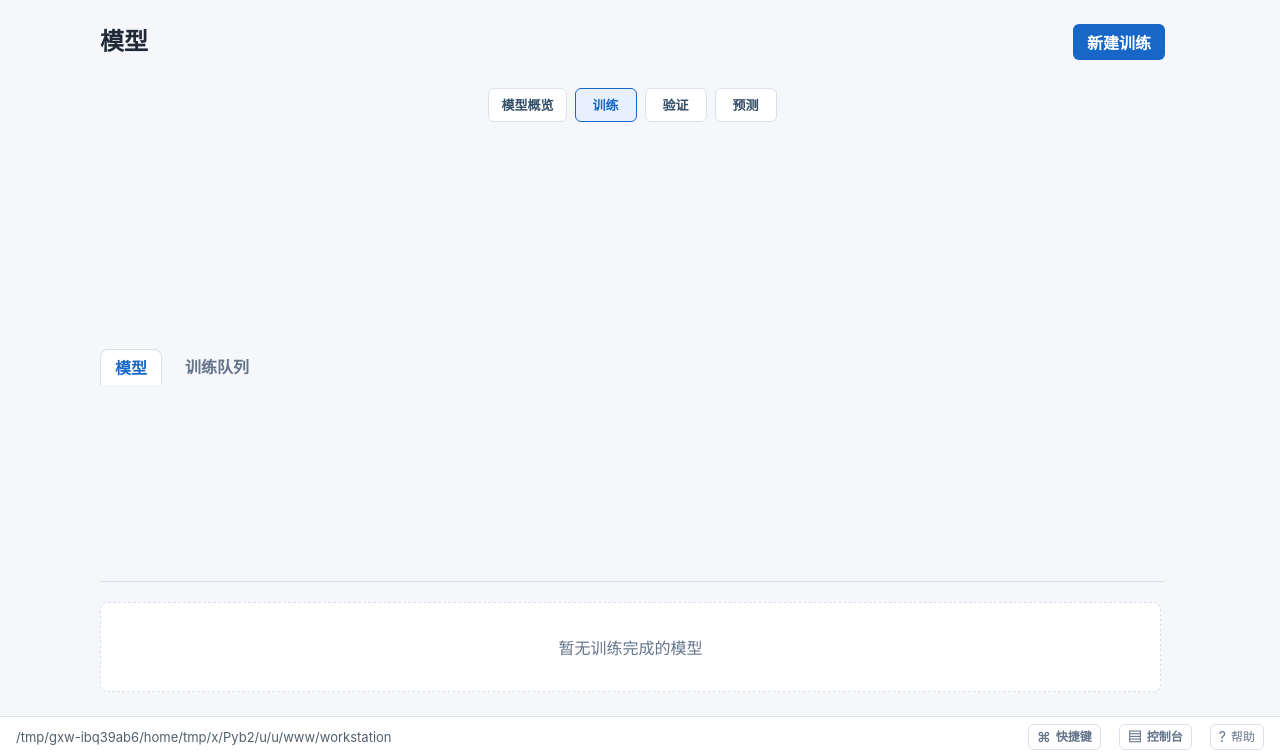
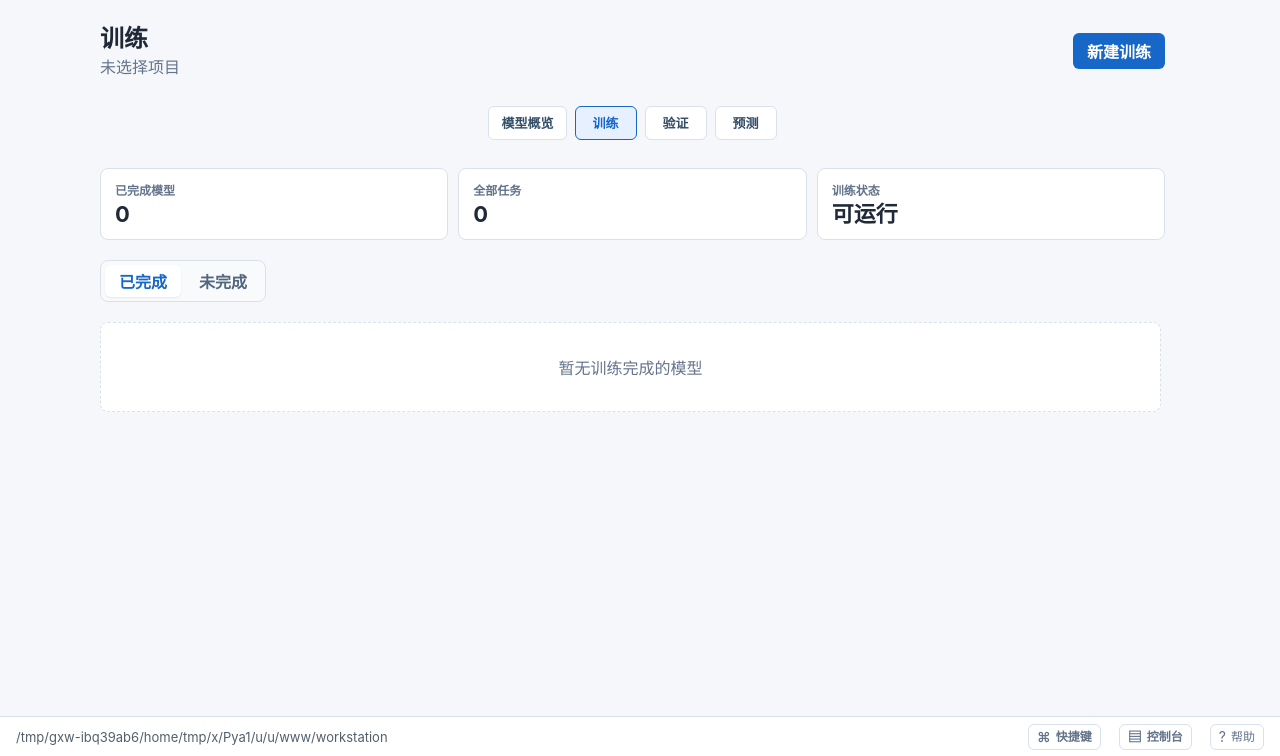
Before and after one commit to netkiller/yoloutils, a FastAPI app: page /train in a window 1280 px wide. Shown: the part 44-800 px from the top of the page. Run offline with FastAPI, Linux system fonts and the light colour scheme.

Commit message:
0.1.4 - 团队管理

```diff
--- a/workstation/routes/train.py
+++ b/workstation/routes/train.py
@@ -325,6 +325,10 @@ def filtered_queue_tasks(tasks, queue_filter: str):
     return tasks
 
 
+def train_queue_filter(queue: str):
+    return queue if queue in {"completed", "active"} else "completed"
+
+
 def read_text_file(path: Path, max_chars: int = 12000):
     if not path.is_file():
         return ""
@@ -554,14 +558,12 @@ async def form_fields(request: Request):
 
 @router.get("/model/train")
 @router.get("/train")
-def train(request: Request, tab: str = "models", queue: str = "active"):
+def train(request: Request, tab: str = "", queue: str = "completed"):
     project = request.query_params.get("project", "")
     if project:
         url = f"/model/train/{project}"
         params = []
-        if tab != "models":
-            params.append(f"tab={tab}")
-        if queue != "active":
+        if queue != "completed":
             params.append(f"queue={queue}")
         if params:
             url += "?" + "&".join(params)
@@ -572,8 +574,7 @@ def train(request: Request, tab: str = "models", queue: str = "active"):
         tasks = list(reversed(load_tasks()))
     if current_project:
         tasks = [task for task in tasks if task.get("project") == current_project]
-    active_tab = tab if tab in {"models", "queue"} else "models"
-    queue_filter = queue if queue in {"active", "completed", "all"} else "active"
+    queue_filter = train_queue_filter(queue)
     response = templates.TemplateResponse(
         request=request,
             name="train/index.html",
@@ -583,7 +584,6 @@ def train(request: Request, tab: str = "models", queue: str = "active"):
             "tasks": tasks,
             "queue_tasks": filtered_queue_tasks(tasks, queue_filter),
             "models": model_items(tasks, current_project),
-            "active_tab": active_tab,
             "queue_filter": queue_filter,
             "active_page": "model",
             "model_active": "train",
@@ -834,15 +834,14 @@ def cancel_task(task_id: str):
 
 @router.get("/model/train/{project}")
 @router.get("/train/{project}")
-def train_with_project(request: Request, project: str, tab: str = "models", queue: str = "active"):
+def train_with_project(request: Request, project: str, tab: str = "", queue: str = "completed"):
     workspace = workspace_path()
     current_project = project
     with queue_lock:
         tasks = list(reversed(load_tasks()))
     if current_project:
         tasks = [task for task in tasks if task.get("project") == current_project]
-    active_tab = tab if tab in {"models", "queue"} else "models"
-    queue_filter = queue if queue in {"active", "completed", "all"} else "active"
+    queue_filter = train_queue_filter(queue)
     response = templates.TemplateResponse(
         request=request,
             name="train/index.html",
@@ -852,7 +851,6 @@ def train_with_project(request: Request, project: str, tab: str = "models", queu
             "tasks": tasks,
             "queue_tasks": filtered_queue_tasks(tasks, queue_filter),
             "models": model_items(tasks, current_project),
-            "active_tab": active_tab,
             "queue_filter": queue_filter,
             "active_page": "model",
             "model_active": "train",
--- a/workstation/static/css/train.css
+++ b/workstation/static/css/train.css
@@ -1,5 +1,5 @@
 .train-main {
-  grid-template-rows: auto auto minmax(0, 1fr);
+  grid-template-rows: auto auto auto auto minmax(0, 1fr);
   align-content: stretch;
   overflow: hidden;
 }
@@ -101,6 +101,67 @@
   border-bottom: 0;
 }
 
+.train-overview {
+  display: grid;
+  grid-template-columns: repeat(3, minmax(0, 1fr));
+  gap: 10px;
+}
+
+.train-overview div {
+  display: grid;
+  gap: 4px;
+  min-width: 0;
+  padding: 12px 14px;
+  border: 1px solid var(--line);
+  border-radius: 8px;
+  background: #ffffff;
+}
+
+.train-overview span {
+  color: var(--muted);
+  font-size: 12px;
+  font-weight: 650;
+}
+
+.train-overview strong {
+  min-width: 0;
+  overflow: hidden;
+  color: var(--text);
+  font-size: 22px;
+  line-height: 1.15;
+  text-overflow: ellipsis;
+  white-space: nowrap;
+}
+
+.train-segmented {
+  width: max-content;
+  max-width: 100%;
+  justify-content: flex-start;
+  gap: 4px;
+  padding: 4px;
+  border: 1px solid var(--line);
+  border-radius: 8px;
+  background: #f8fafc;
+}
+
+.train-segmented a {
+  height: 32px;
+  border: 0;
+  border-radius: 6px;
+  color: #52677f;
+}
+
+.train-segmented a:hover {
+  background: #edf4ff;
+}
+
+.train-segmented a.active {
+  background: #ffffff;
+  color: var(--accent);
+  box-shadow: 0 1px 2px rgba(15, 23, 42, .08);
+  transform: none;
+}
+
 .train-tab-content {
   min-height: 0;
   overflow: auto;
--- a/workstation/templates/partials/header.html
+++ b/workstation/templates/partials/header.html
@@ -26,11 +26,11 @@
     {% endif %}
     <a{% if active_page == "project" %} class="active"{% endif %} href="{% if current_project %}/project/{{ current_project }}{% else %}/project{% endif %}"><span class="nav-icon">▤</span><span>项目</span></a>
     <a{% if active_page == "resources" %} class="active"{% endif %} href="{% if current_project %}/resources/{{ current_project }}{% else %}/resources{% endif %}"><span class="nav-icon">▥</span><span>算力</span></a>
-    <a{% if active_page == "model" %} class="active"{% endif %} href="/model{% if current_project %}/{{ current_project }}{% endif %}"><span class="nav-icon">◎</span><span>模型</span></a>
     {% if current_project %}
       <a{% if active_page == "annotate" %} class="active"{% endif %} href="/annotate/{{ current_project }}"><span class="nav-icon">▧</span><span>标注</span></a>
       <a{% if active_page == "dataset" %} class="active"{% endif %} href="/dataset{% if current_project %}/{{ current_project }}{% endif %}"><span class="nav-icon">▦</span><span>数据集</span></a>
     {% endif %}
+    <a{% if active_page == "model" %} class="active"{% endif %} href="/model{% if current_project %}/{{ current_project }}{% endif %}"><span class="nav-icon">◎</span><span>模型</span></a>
   </nav>
   <div class="header-actions">
     {% if is_team_mode %}
--- a/workstation/templates/train/index.html
+++ b/workstation/templates/train/index.html
@@ -1,16 +1,17 @@
 {% extends "base.html" %}
 
-{% block title %}{% if current_project_name %}项目 {{ current_project_name }} 模型{% else %}模型{% endif %}{% endblock %}
+{% block title %}{% if current_project_name %}项目 {{ current_project_name }} 训练{% else %}训练{% endif %}{% endblock %}
 
 {% block styles %}
-  <link rel="stylesheet" href="/static/css/train.css?v=20260505-demo-mode">
+  <link rel="stylesheet" href="/static/css/train.css?v=20260512-redesign">
 {% endblock %}
 
 {% block content %}
   <main class="train-main">
     <section class="train-head">
       <div>
-        <h1>{% if current_project_name %}项目 {{ current_project_name }} 模型{% else %}模型{% endif %}</h1>
+        <h1>{% if current_project_name %}项目 {{ current_project_name }} 训练{% else %}训练{% endif %}</h1>
+        <p>{{ current_project_name or current_project or "未选择项目" }}</p>
         {% if demo_mode %}
           <p class="demo-note">当前为演示模式，不会启动训练。</p>
         {% endif %}
@@ -20,32 +21,47 @@
 
     {% include "partials/model_nav.html" %}
 
-    <section class="train-tabs" aria-label="训练视图">
-      <a class="train-tab{% if active_tab == 'models' %} active{% endif %}" href="/model/train{% if current_project %}/{{ current_project }}{% endif %}">模型</a>
-      <a class="train-tab{% if active_tab == 'queue' %} active{% endif %}" href="/model/train{% if current_project %}/{{ current_project }}{% endif %}?tab=queue">训练队列</a>
+    <section class="train-overview" aria-label="训练概览">
+      <div>
+        <span>已完成模型</span>
+        <strong>{{ models | length }}</strong>
+      </div>
+      <div>
+        <span>全部任务</span>
+        <strong>{{ tasks | length }}</strong>
+      </div>
+      <div>
+        <span>训练状态</span>
+        <strong>{{ "演示模式" if demo_mode else "可运行" }}</strong>
+      </div>
+    </section>
+
+    <section class="queue-filter train-segmented" aria-label="训练队列筛选">
+      <a class="{% if queue_filter == 'completed' %}active{% endif %}" href="/model/train{% if current_project %}/{{ current_project }}{% endif %}?queue=completed">已完成</a>
+      <a class="{% if queue_filter == 'active' %}active{% endif %}" href="/model/train{% if current_project %}/{{ current_project }}{% endif %}?queue=active">未完成</a>
     </section>
 
     <section class="train-tab-content">
-    {% if active_tab == "models" %}
+      {% if queue_filter == "completed" %}
         {% if models %}
           <section class="model-list" aria-label="已训练模型">
             {% for item in models %}
               {% set task = item.task %}
               <article class="model-card">
                 <a class="model-card-link" href="/model/train/models/{{ task.id }}">
-                <div>
+                  <div class="model-card-main">
                     <h2>模型 {{ task.name }}</h2>
+                    <p>{{ task.project }} / {{ task.dataset }}</p>
                     {% if item.metrics %}
                       <div class="model-metrics">
                         {% for metric in item.metrics %}
-                        <span><b>{{ metric.label }}:</b> {{ metric.value }}</span>
+                          <span><b>{{ metric.label }}</b>{{ metric.value }}</span>
                         {% endfor %}
                       </div>
                     {% elif item.summary %}
                       <p>{{ item.summary }}</p>
                     {% endif %}
                   </div>
-                <span class="model-date">{{ item.display_time }}</span>
                   {% if item.results_image %}
                     <div class="model-card-preview">
                       <img src="{{ item.results_image }}" alt="{{ task.name }} results" loading="lazy">
@@ -53,9 +69,10 @@
                   {% endif %}
                   <div class="task-meta">
                     {% if task.model %}<span>{{ task.model }}</span>{% endif %}
-                  {% if task.epochs %}<span>epochs: {{ task.epochs }}</span>{% endif %}
+                    {% if task.epochs %}<span>epochs {{ task.epochs }}</span>{% endif %}
                     {% if task.get("model_version") %}<span>{{ task.model_version }}</span>{% endif %}
-                  {% if task.get("model_size") %}<span>size: {{ task.model_size }}</span>{% endif %}
+                    {% if task.get("model_size") %}<span>size {{ task.model_size }}</span>{% endif %}
+                    <span>{{ item.display_time }}</span>
                   </div>
                 </a>
                 <div class="task-actions">
@@ -77,32 +94,26 @@
           <section class="empty">暂无训练完成的模型</section>
         {% endif %}
       {% else %}
-      <section class="queue-filter" aria-label="训练队列筛选">
-        <a class="{% if queue_filter == 'active' %}active{% endif %}" href="/model/train{% if current_project %}/{{ current_project }}{% endif %}?tab=queue&queue=active">未完成</a>
-        <a class="{% if queue_filter == 'completed' %}active{% endif %}" href="/model/train{% if current_project %}/{{ current_project }}{% endif %}?tab=queue&queue=completed">已完成</a>
-        <a class="{% if queue_filter == 'all' %}active{% endif %}" href="/model/train{% if current_project %}/{{ current_project }}{% endif %}?tab=queue&queue=all">全部</a>
-      </section>
-
         {% if queue_tasks %}
           <section class="task-list" aria-label="训练任务">
             {% for task in queue_tasks %}
               <article class="task-card">
-              <div>
+                <div class="task-card-title">
                   <h2>{{ task.name }}</h2>
                   <p>{{ task.project }} / {{ task.dataset }}</p>
                 </div>
                 <span class="status">{{ task.status }}</span>
                 <div class="task-meta">
-                <span>model: {{ task.model }}</span>
-                <span>epochs: {{ task.epochs }}</span>
-                {% if task.get("model_version") %}<span>version: {{ task.model_version }}</span>{% endif %}
-                {% if task.get("model_size") %}<span>size: {{ task.model_size }}</span>{% endif %}
-                {% if task.get("imgsz") %}<span>imgsz: {{ task.imgsz }}</span>{% endif %}
-                {% if task.get("batch") %}<span>batch: {{ task.batch }}</span>{% endif %}
-                {% if task.get("device") %}<span>device: {{ task.device }}</span>{% endif %}
-                {% if task.get("workers") is not none %}<span>workers: {{ task.workers }}</span>{% endif %}
-                {% if task.get("amp") %}<span>amp: {{ task.amp }}</span>{% endif %}
-                {% if task.get("data") %}<span>data: {{ task.data }}</span>{% endif %}
+                  <span>{{ task.model }}</span>
+                  <span>epochs {{ task.epochs }}</span>
+                  {% if task.get("model_version") %}<span>{{ task.model_version }}</span>{% endif %}
+                  {% if task.get("model_size") %}<span>size {{ task.model_size }}</span>{% endif %}
+                  {% if task.get("imgsz") %}<span>imgsz {{ task.imgsz }}</span>{% endif %}
+                  {% if task.get("batch") %}<span>batch {{ task.batch }}</span>{% endif %}
+                  {% if task.get("device") %}<span>device {{ task.device }}</span>{% endif %}
+                  {% if task.get("workers") is not none %}<span>workers {{ task.workers }}</span>{% endif %}
+                  {% if task.get("amp") %}<span>amp {{ task.amp }}</span>{% endif %}
+                  {% if task.get("data") %}<span>data {{ task.data }}</span>{% endif %}
                 </div>
                 <div class="task-actions">
                   <a href="/model/train/tasks/{{ task.id }}">查看日志</a>
```
Also changed, not shown: other parts of workstation/static/css/train.css (+33 -7 lines). Lines whose indentation alone changed are shown as unchanged.
